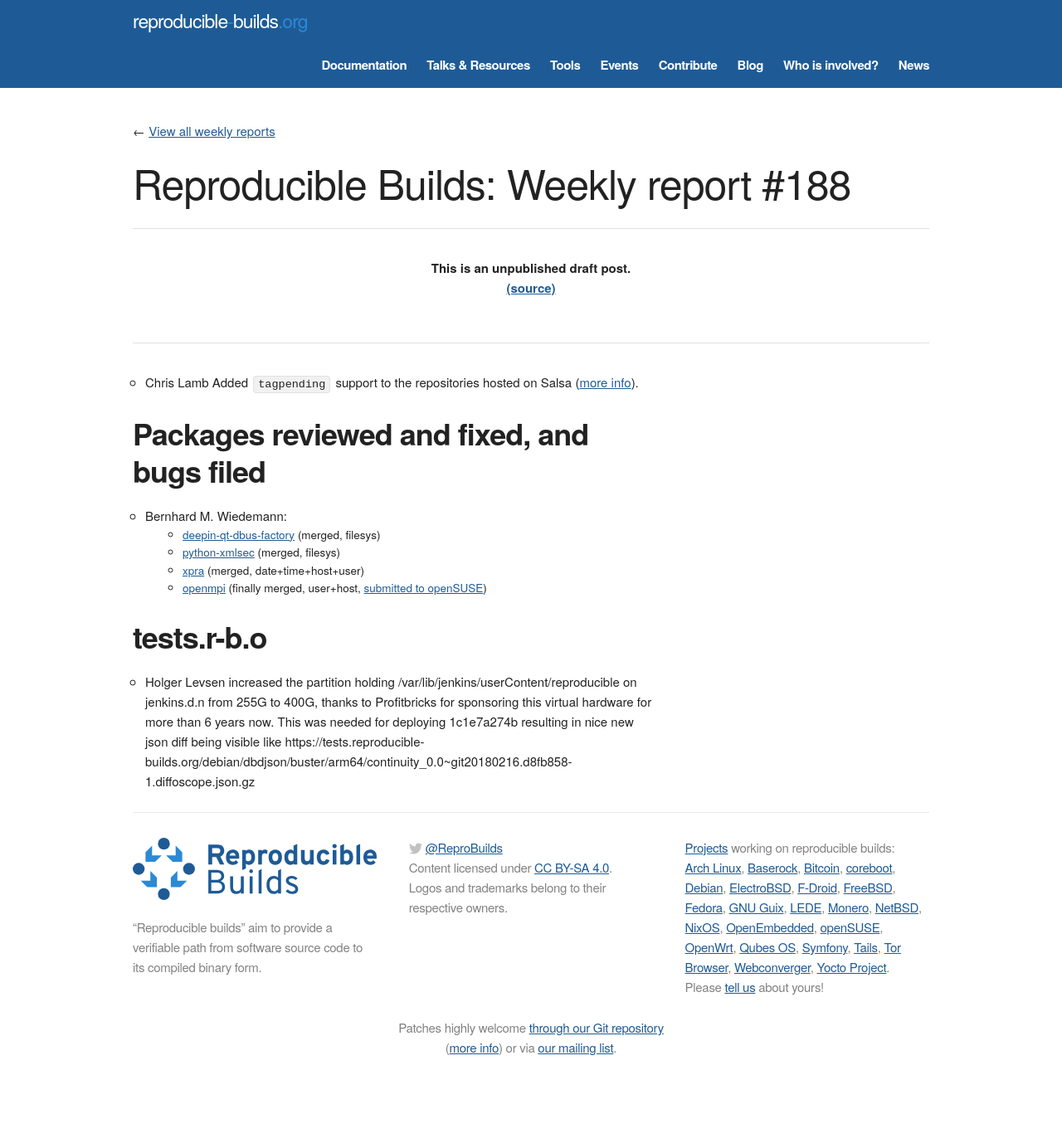
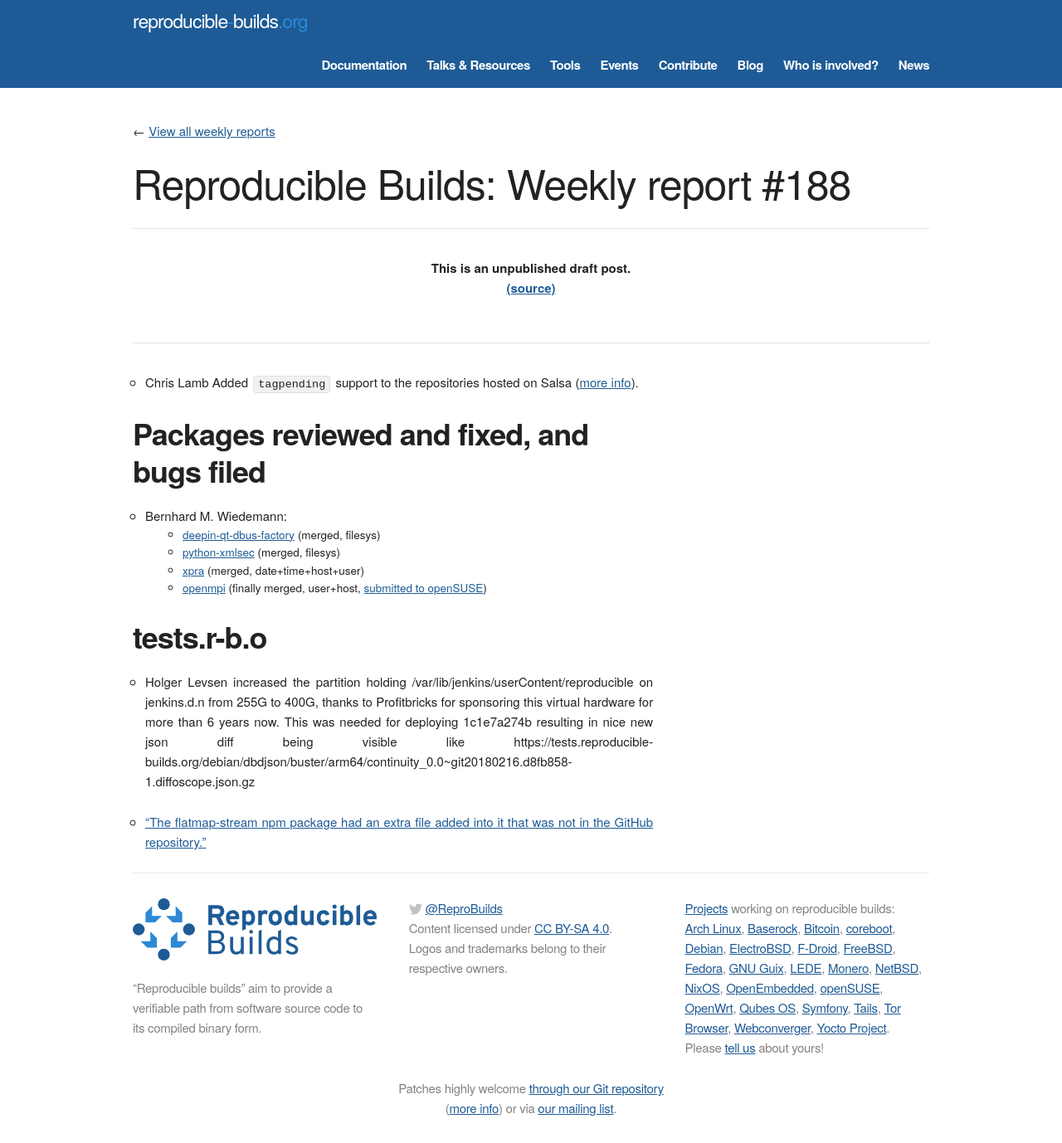
Before and after one commit to prototypefund/reproducible-website, a Jekyll site: the page built from _blog/posts/188.md, in a window 1280 px wide. Shown: the whole page at 83% size. Built offline with Jekyll 4.4.1, drawn with Linux system fonts in a browser that asks for light colours; some web fonts are replaced; before the commit the page ends 1305 px from its top, so only the background shows below that.

Commit message:
188 += "The flatmap-stream npm package had an extra file added into it that was not in the GitHub repository." <https://lwn.net/SubscriberLink/773121/c05141ddae21da8b/>

```diff
--- a/_blog/posts/188.md
+++ b/_blog/posts/188.md
@@ -18,3 +18,5 @@
 tests.r-b.o
 -----------
 * Holger Levsen increased the partition holding /var/lib/jenkins/userContent/reproducible on jenkins.d.n from 255G to 400G, thanks to Profitbricks for sponsoring this virtual hardware for more than 6 years now. This was needed for deploying 1c1e7a274b resulting in nice new json diff being visible like https://tests.reproducible-builds.org/debian/dbdjson/buster/arm64/continuity_0.0~git20180216.d8fb858-1.diffoscope.json.gz
+
+* ["The flatmap-stream npm package had an extra file added into it that was not in the GitHub repository."](https://lwn.net/SubscriberLink/773121/c05141ddae21da8b/)
```
